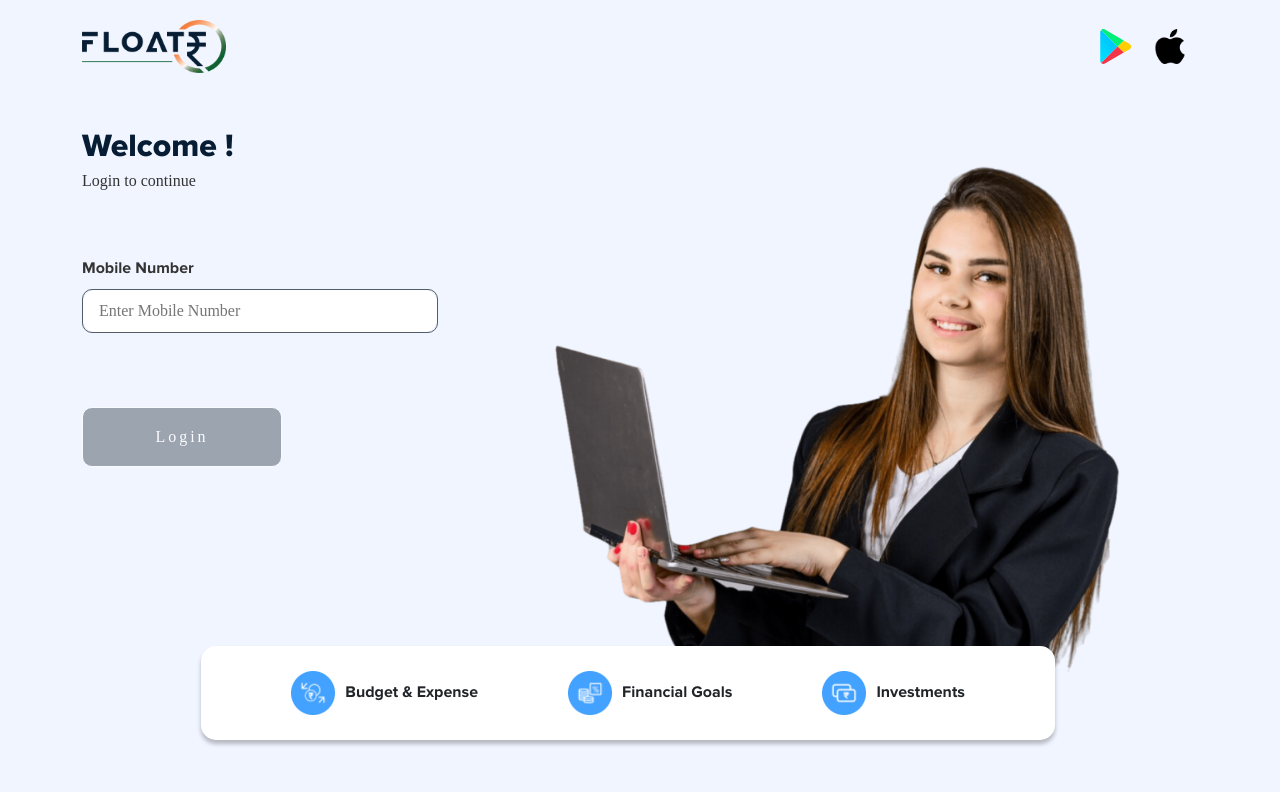
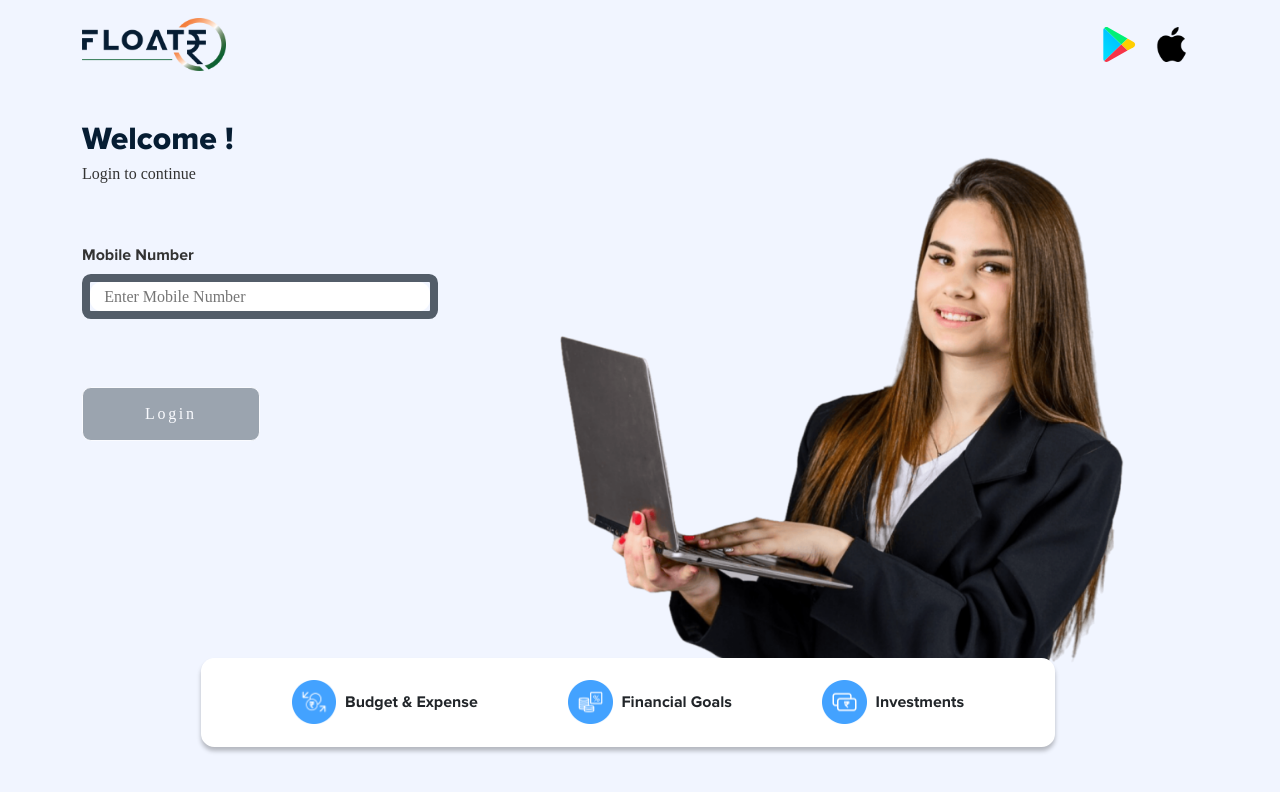
Before and after one commit to Sumit2406/floatrweb, a React (Create React App) app: page / in a window 1280 px wide. Shown: the top 792 px of the page. Built offline with nearby package versions, Linux system fonts and the light colour scheme; a web font is replaced by a local one.

Commit message:
CSS Changes done

```diff
--- a/src/components/Button.js
+++ b/src/components/Button.js
@@ -8,22 +8,22 @@ export default function Button({btnLabel,rectangualar,btnClick,disable}) {
       backgroundColor: disable ? '#43A2FF' : '#6E7985',
       color: disable ? 'rgba(255, 255, 255, 0.60)': '#FFFFFF',
       fontSize: '1em',
-      width: '200px',
-      letterSpacing:'3px',
-      height: '60px',
-      lineHeight: '22px',
-      borderRadius: '10px',
+      width: '11.11111111111111em',
+      letterSpacing:'0.16666666666666666em',
+      height: '3.3333333333333335em',
+      lineHeight: '1.2222222222222223em',
+      borderRadius: '0.5555555555555556em',
 
     })
  : ({
   backgroundColor: disable ? '#43A2FF' :'#6E7985',
   color : disable? 'rgba(255, 255, 255, 0.60)' : '#FFFFFF',
   fontSize: '1em',
-  width: '200px',
-  letterSpacing:'3px',
-  height: '60px',
-  lineHeight: '22px',
-  borderRadius: '10px',
+  width: '11.11111111111111em',
+  letterSpacing:'0.16666666666666666em',
+  height: '3.3333333333333335em',
+  lineHeight: '1.2222222222222223em',
+  borderRadius: '0.5555555555555556em',
 
 
 })}
--- a/src/scss/App.scss
+++ b/src/scss/App.scss
@@ -204,8 +204,8 @@ img {
 .logobanner {
   height: 36.9em;
   position: absolute;
-  right: 40px;
-  top: 15px;
+  right: 2.2222222222222223em;
+  top: 0.8333333333333334em;
 }
 .pgtitle{
   font-size: 2em;
@@ -224,7 +224,7 @@ img {
 
 .login-bottom-content {
   position: fixed;
-  bottom: 60px;
+  bottom: 3.3333333333333335em;
   left: 0px;
   width: 100%;
 }
@@ -236,8 +236,8 @@ align-items: center;
 justify-content: space-evenly;
 background: #FFF;
 box-shadow: 0px 4px 4px 0px rgba(0, 0, 0, 0.25);
-padding: 25px 0px;
-border-radius: 15px;
+padding: 1.3888888888888888em 0em;
+border-radius: 0.8333333333333334em;
 }
 
 .bottom-icons
@@ -248,7 +248,7 @@ border-radius: 15px;
 }
 
 .bottom-icons span {
-  padding-left: 10px;
+  padding-left: 0.5555555555555556em;
   font-size: 1em;
   line-height: 1.3;
   font-family: "ProximaBold";
@@ -264,7 +264,7 @@ border-radius: 15px;
     font-size: 16px;
   }
   .logobanner {
-    height: 21.7em;
+    height: 22.7em;
     right: 90px;
   }
 }
--- a/src/scss/Header.scss
+++ b/src/scss/Header.scss
@@ -1,7 +1,7 @@
 
 .header {
-    padding-top: 20px;
-    padding-bottom: 50px;
+    padding-top: 1.1111111111111112em;
+    padding-bottom: 2.7777777777777777em;
   }
 
   #logo{
@@ -23,5 +23,5 @@
         height: 2.22em;
         width: auto;
         cursor: pointer;
-        margin: 0 10px;
+        margin: 0 0.5555555555555556em;
       }
--- a/src/scss/components.scss
+++ b/src/scss/components.scss
@@ -11,14 +11,14 @@
     text-align: left;
     display: flex;
     font-family: "ProximaBold";
-    margin-bottom: 10px;
+    margin-bottom: 0.5555555555555556em;
 }
 .txtinputblock .textinput {
-    border: 1px solid #535d69;
+    border: 0.5555555555555556em solid #535d69;
     height: 2.77em;
     display: flex;
     background: transparent;
-    border-radius: 10px;
+    border-radius: 0.5555555555555556em;
     overflow: hidden;
     text-align: left;
     font-family: "ProximaRegular";
@@ -28,7 +28,7 @@
 }
 .txtinputblock .textinput_prefix, .textinput_suffix {
     background: #EEE;
-    padding: 0 5px;
+    padding: 0 0.27em;
     line-height: 2.77em;
     width: 2.22em;
 }
@@ -36,8 +36,8 @@
 .txtinputblock .textinput_box, .txtinputblock .textinput_box:focus {
     width: 100%;
     border: none;
-    border-radius: 13px;
-  padding: 0 16px;
+    border-radius: 0.72em;
+  padding: 0 0.8888888888888888em;
 }
 
 .txtinputblock .errormessage {
@@ -45,7 +45,7 @@
     width: 100%;
     justify-content: flex-end;
     color: #F00;
-    font-size: 14px;
+    font-size: 0.7777777777777778em;
     line-height: 0.88em;
     margin: 0;
     font-family: 'Proxima-Regular';
@@ -55,15 +55,15 @@
     width: 100%;
     justify-content: flex-start;
     color: #00F;
-    font-size: 14px;
+    font-size: 0.7777777777777778em;
     line-height: 0.88em;
     margin: 0;
-    margin-top: 5px;
+    margin-top: 0.2777777777777778em;
     font-family: 'Proxima-Regular';
 }
 
 .inputwithlbl{
-  padding: 50px 0px;
+  padding: 2.7777777777777777em 0em;
 }
 
 .input-demo__prefix,
@@ -72,7 +72,7 @@
 .input-demo_image2,
 .input-demo_image1
 {
-  padding: 10px 8px 10px 8px;
+  padding: 0.55em 0.44em 0.55em 0.44em;
   background-color: whitesmoke;
   border: none;
   height: auto;
@@ -102,7 +102,7 @@ textarea{
     width: '100%';
     height: '8.33em';
     padding: '0.5rem';
-    border-radius: '5px';
+    border-radius: '0.27em';
     border: '1px solid #ccc';
 }
 
@@ -124,18 +124,18 @@ textarea{
   }
 
   .tab-item {
-    padding: 10px;
+    padding: 0.5555555555555556em;
     cursor: pointer;
     // font-weight: bold;
     font-family: "ProximaBold";
     border: 1px solid #ccc;
-    border-radius: 5px;
-    margin-right: 0px;
+    border-radius: 0.27em;
+    margin-right: 0em;
     border: none;
   }
 
   .tab-content {
-    margin-top: 10px;
+    margin-top: 0.5555555555555556em;
   }
 
   .tab-item.active {
@@ -146,7 +146,7 @@ textarea{
   //FileUpload Component
 
   .upload-div {
-    width: 100px;
+    width: 5.555555555555555em;
     height: 5.55em;
     background-color: #f0f0f0;
     background-repeat: no-repeat;
@@ -156,8 +156,8 @@ textarea{
     border: 1px solid gray;
     img{
       position: relative;
-      left: 35px;
-      margin-top: 8px;
+      left: 1.9444444444444444em;
+      margin-top: 0.4444444444444444em;
             }
     div{
       display: flex;
@@ -166,13 +166,13 @@ textarea{
 
       justify-content: center;
       p{
-        font-size: 16px;
+        font-size: 0.8888888888888888em;
       }
     }
     .uploaded-image {
       width: 2.77em;
       height: 2.77em;
-      margin-top: 10px;
+      margin-top: 0.5555555555555556em;
       background-repeat: no-repeat;
       background-size: cover;
       z-index: 2;
@@ -209,18 +209,18 @@ textarea{
     text-align: center;
   }
   .dropdown p{
-    padding: 5px 5px;
+    padding: 0.2777777777777778em 0.2777777777777778em;
     display: flex;
     justify-content: space-between;
     z-index: 1000;
     width: auto;
     height: 1.11em;
-    margin: 0px;
+    margin: 0em;
     text-align: left;
     align-items: center;
   }
 .ddlist li{
-  margin-top: 0px;
+  margin-top: 0em;
   border: 1px solid black;
   list-style-type: none;
   width: 5.55em;
@@ -229,12 +229,12 @@ textarea{
 }
 .ddlist{
   margin: 0;
-    margin-left: 9px;
+    margin-left: 0.5em;
 }
 
 .ddlist img{
   align-items: end;
-  padding-left: 30px;
+  padding-left: 1.6666666666666667em;
   position: absolute;
   right: 0;
 }
@@ -249,16 +249,16 @@ textarea{
     display: flex;
     flex-direction: column;
     align-items: center;
-    margin-top: 5px;
-    margin-bottom: 5px;
+    margin-top: 0.2777777777777778em;
+    margin-bottom: 0.2777777777777778em;
     .radioul{
         .radiolist{
           list-style-type: none;
           position: relative;
-          left: -50px;
+          left: -2.7777777777777777em;
           display: flex;
           align-items: flex-start;
-        padding: 2px;
+        padding: 0.1111111111111111em;
 
       }
     }
```
